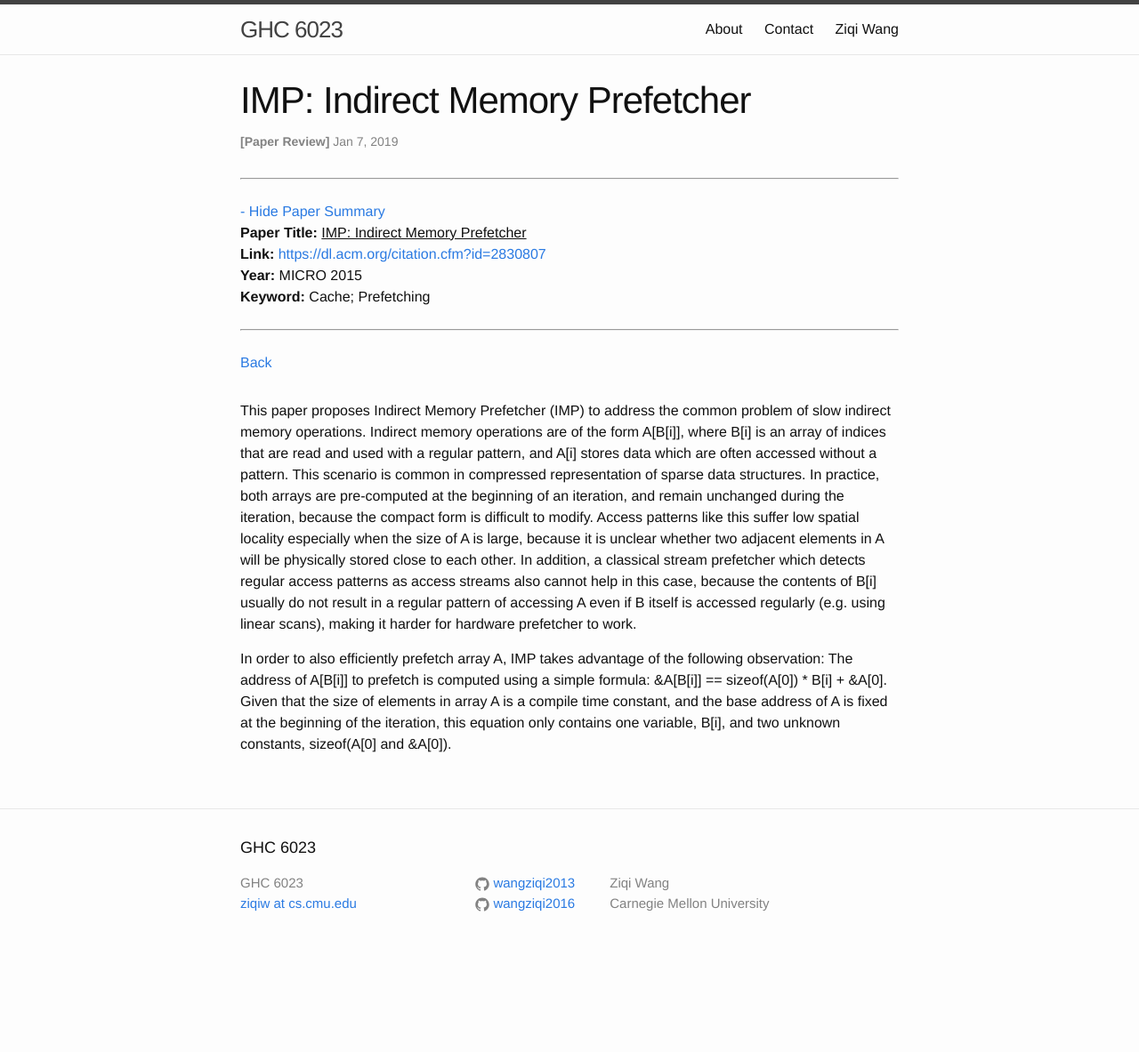
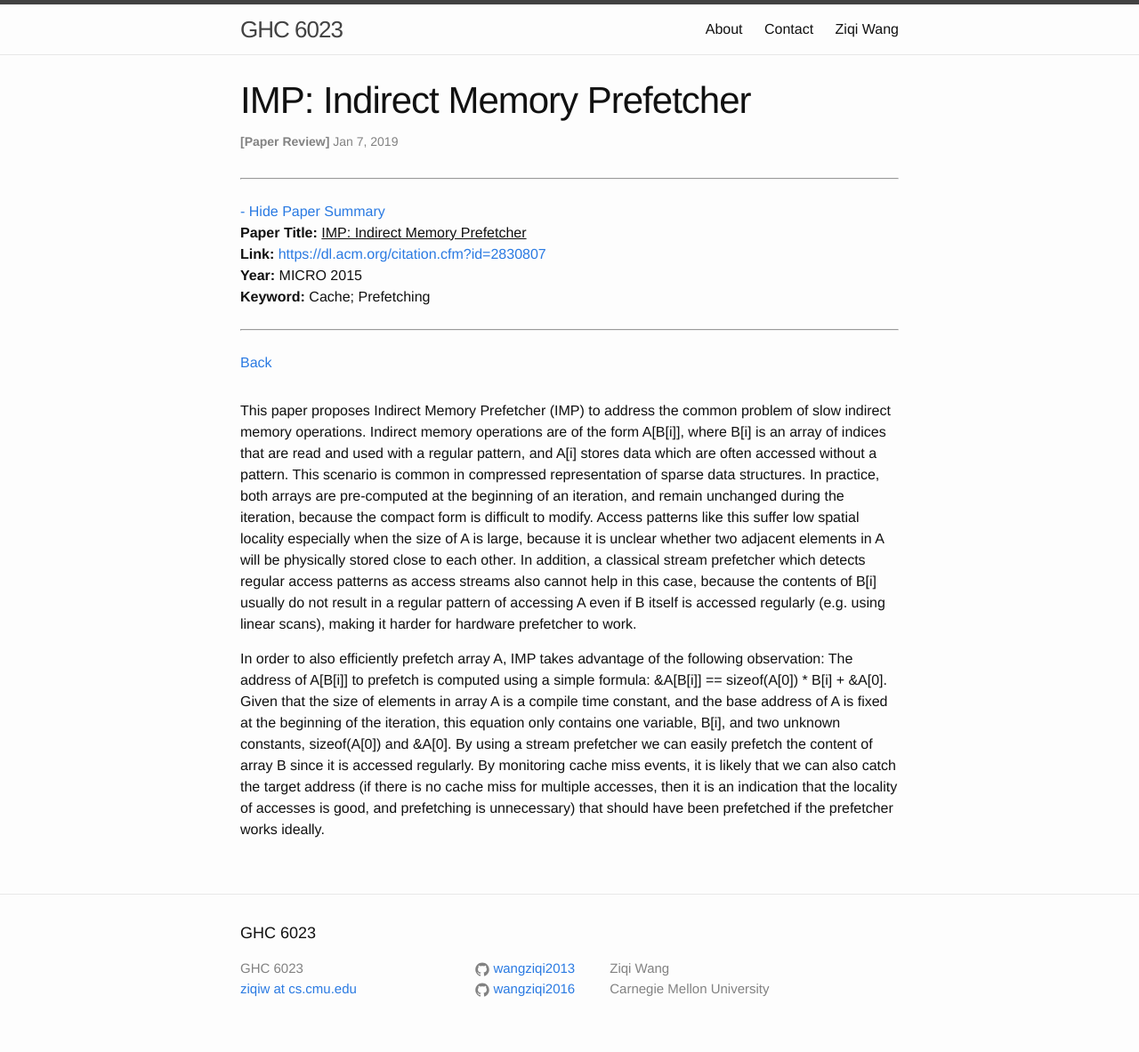
Before and after one commit to wangziqi2013/wangziqi2013.github.io, a Jekyll site: the page built from _posts/2019-01-07-imp.markdown, in a window 1280 px wide. Shown: the whole page at 89% size. Built offline with Jekyll 4.4.1, drawn with Linux system fonts in a browser that asks for light colours; before the commit the page ends 1087 px from its top, so only the background shows below that.

Commit message:
Adding observation

```diff
--- a/_posts/2019-01-07-imp.markdown
+++ b/_posts/2019-01-07-imp.markdown
@@ -27,4 +27,8 @@ hardware prefetcher to work.
 In order to also efficiently prefetch array A, IMP takes advantage of the following observation: The address of
 A\[B\[i\]\] to prefetch is computed using a simple formula: &A\[B\[i\]\] == sizeof(A\[0\]) * B\[i\] + &A\[0\].
 Given that the size of elements in array A is a compile time constant, and the base address of A is fixed at the beginning
-of the iteration, this equation only contains one variable, B\[i\], and two unknown constants, sizeof(A\[0\] and &A\[0\]).
+of the iteration, this equation only contains one variable, B\[i\], and two unknown constants, sizeof(A\[0\]) and &A\[0\].
+By using a stream prefetcher we can easily prefetch the content of array B since it is accessed regularly. By
+monitoring cache miss events, it is likely that we can also catch the target address (if there is no cache miss for multiple
+accesses, then it is an indication that the locality of accesses is good, and prefetching is unnecessary) that should have
+been prefetched if the prefetcher works ideally.
```
